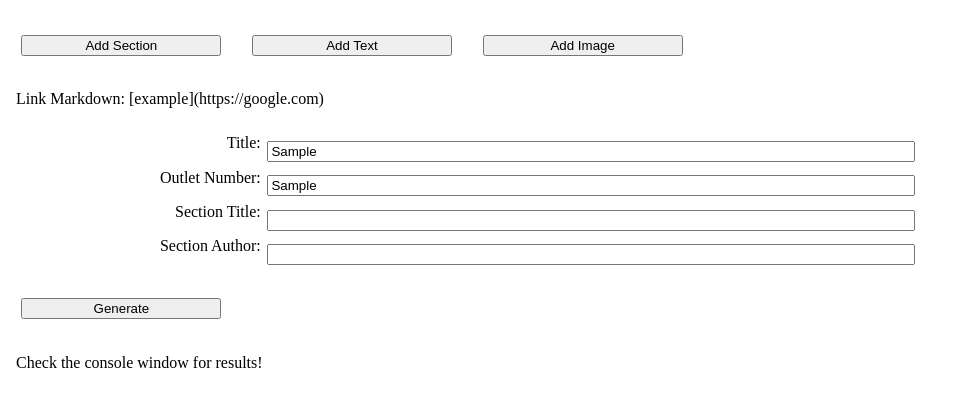
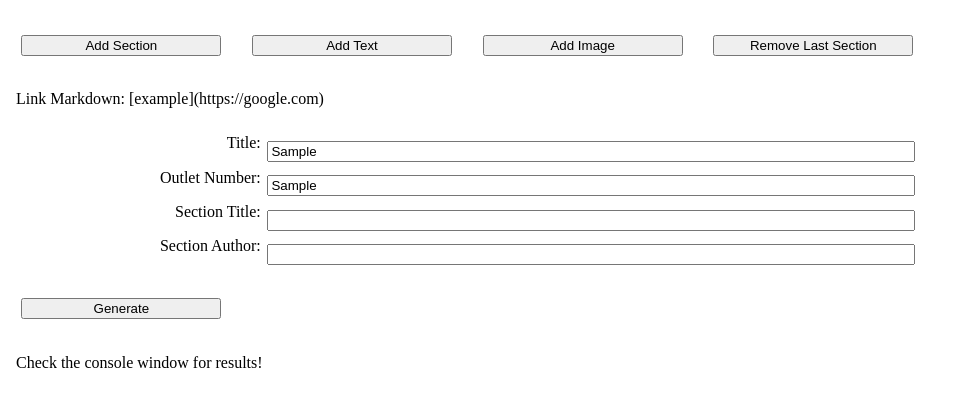
Before and after one commit to BayDren16/BlogGenerator, a plain HTML site: page index.html in a window 1280 px wide. Both pictures are taken after typing "Sample", "Sample" into the empty fields and a click on the button "Add Section". Shown: the whole page, without its empty margins (0-962 px from the left). Drawn offline with Linux system fonts and the light colour scheme.

Commit message:
added "remove last section"

```diff
--- a/index.html
+++ b/index.html
@@ -10,6 +10,7 @@
         <input type="button" value="Add Section" onclick="addSection()">
         <input type="button" value="Add Text" class="contentButton" onclick="addSectionText()">
         <input type="button" value="Add Image" class="contentButton" onclick="addSectionImage()">
+        <input type="button" value="Remove Last Section" class="contentButton" onclick="removeLastSection()">
         <p>Link Markdown: [example](https://google.com)</p><br>
         <form id = "input">
             <label>Title:</label>
@@ -78,6 +79,10 @@
         function addSectionImage(){
             addSectionContentInput("Image Link: ","sectionimage");
             addSectionContentInput("Image Alt Text: ","sectionimagealt");
+        }
+        function removeLastSection(){
+            document.getElementById("input").removeChild(document.getElementById("input").lastChild);
+            document.getElementById("input").removeChild(document.getElementById("input").lastChild);
         }
 
         function markdownString(queryString){
```
